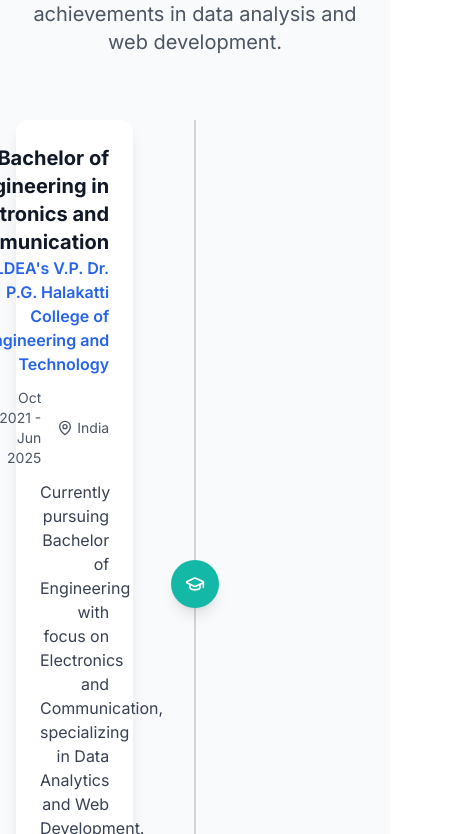
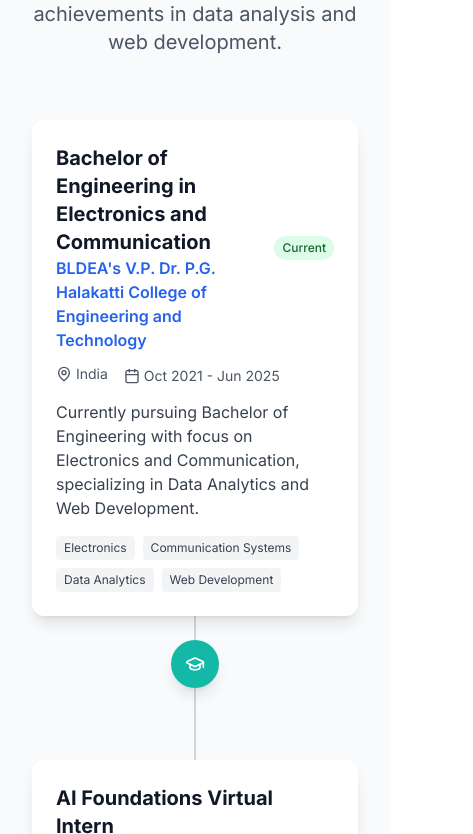
Before and after one commit to Giridhar-07/portfolio_giri, a React (Vite) app in the folder project/: page / in a window 390 px wide. Shown: the part 9050-9884 px from the top of the page, 473 px wide, since content can reach past the window. Built offline with nearby package versions, Linux system fonts and the light colour scheme; no server answers.

Commit message:
fixing the white space issue

```diff
--- a/project/src/App.tsx
+++ b/project/src/App.tsx
@@ -20,9 +20,9 @@ if (import.meta.env.DEV) {
 function App() {
   return (
     <ThemeProvider>
-      <div className="min-h-screen bg-white dark:bg-gray-900 transition-colors duration-300">
+      <div className="min-h-screen bg-white dark:bg-gray-900 transition-colors duration-300 overflow-hidden">
         <Navigation />
-        <main>
+        <main className="overflow-x-hidden w-full">
           <Hero />
           <About />
           <Skills />
--- a/project/src/components/Timeline.tsx
+++ b/project/src/components/Timeline.tsx
@@ -77,18 +77,18 @@ const Timeline: React.FC = () => {
                   initial={{ opacity: 1, x: isEven ? -50 : 50 }}
                   animate={isIntersecting ? { opacity: 1, x: 0 } : { opacity: 1, x: isEven ? -50 : 50 }}
                   transition={{ duration: 0.8, delay: index * 0.15, ease: [0.4, 0, 0.2, 1] }}
-                  className={`relative flex items-center ${isEven ? 'flex-row' : 'flex-row-reverse'}`}
+                  className={`relative flex items-center ${isEven ? 'md:flex-row' : 'md:flex-row-reverse'} flex-col`}
                 >
                   {/* Content */}
-                  <div className={`w-5/12 ${isEven ? 'pr-8 text-right' : 'pl-8 text-left'}`}>
+                  <div className={`md:w-5/12 w-full ${isEven ? 'md:pr-8 md:text-right' : 'md:pl-8 md:text-left'} text-left px-4 mb-6 md:mb-0`}>
                     <motion.div
                       whileHover={{ scale: 1.02 }}
                       transition={{ duration: 0.3 }}
                       className="bg-white dark:bg-gray-900 rounded-xl p-6 shadow-lg hover:shadow-xl transition-all duration-300 hardware-accelerated"
                     >
                       {/* Header */}
-                      <div className={`flex items-center mb-3 ${isEven ? 'flex-row-reverse' : 'flex-row'}`}>
-                        <div className={`${isEven ? 'ml-3' : 'mr-3'}`}>
+                      <div className={`flex items-center mb-3 ${isEven ? 'md:flex-row-reverse' : 'md:flex-row'} flex-row`}>
+                        <div className={`${isEven ? 'md:ml-3' : 'md:mr-3'} mr-3`}>
                           <h3 className="text-xl font-bold text-gray-900 dark:text-white transition-colors duration-300">
                             {item.title}
                           </h3>
@@ -104,8 +104,8 @@ const Timeline: React.FC = () => {
                       </div>
 
                       {/* Location and Date */}
-                      <div className={`flex items-center text-gray-600 dark:text-gray-400 text-sm mb-3 transition-colors duration-300 ${isEven ? 'flex-row-reverse' : 'flex-row'}`}>
-                        <div className={`flex items-center ${isEven ? 'ml-4' : 'mr-4'}`}>
+                      <div className={`flex flex-wrap items-center text-gray-600 dark:text-gray-400 text-sm mb-3 transition-colors duration-300 ${isEven ? 'md:flex-row-reverse' : 'md:flex-row'} flex-row`}>
+                        <div className={`flex items-center ${isEven ? 'md:ml-4' : 'md:mr-4'} mr-4 mb-1 md:mb-0`}>
                           <MapPin size={16} className="mr-1" />
                           <span>{item.location}</span>
                         </div>
@@ -124,7 +124,7 @@ const Timeline: React.FC = () => {
 
                       {/* Skills */}
                       {item.skills && (
-                        <div className={`flex flex-wrap gap-2 ${isEven ? 'justify-end' : 'justify-start'}`}>
+                        <div className={`flex flex-wrap gap-2 ${isEven ? 'md:justify-end' : 'md:justify-start'} justify-start`}>
                           {item.skills.map((skill) => (
                             <span
                               key={skill}
@@ -139,18 +139,18 @@ const Timeline: React.FC = () => {
                   </div>
 
                   {/* Icon */}
-                  <div className="absolute left-1/2 transform -translate-x-1/2 z-10">
+                  <div className="md:absolute relative md:left-1/2 md:transform md:-translate-x-1/2 z-10 mb-6 md:mb-0">
                     <motion.div
                       whileHover={{ scale: 1.1 }}
                       transition={{ duration: 0.3 }}
-                      className={`w-12 h-12 rounded-full flex items-center justify-center ${getIconColor(item.type)} shadow-lg transition-all duration-300`}
+                      className={`w-12 h-12 rounded-full flex items-center justify-center ${getIconColor(item.type)} shadow-lg transition-all duration-300 mx-auto`}
                     >
                       <Icon size={20} />
                     </motion.div>
                   </div>
 
                   {/* Spacer */}
-                  <div className="w-5/12"></div>
+                  <div className="md:w-5/12 hidden md:block"></div>
                 </motion.div>
               );
             })}
--- a/project/src/index.css
+++ b/project/src/index.css
@@ -2,15 +2,20 @@
 @tailwind components;
 @tailwind utilities;
 
-/* Global smooth scrolling */
-html {
+/* Global smooth scrolling and overflow control */
+html, body {
   scroll-behavior: smooth;
+  overflow-x: hidden;
+  width: 100%;
+  max-width: 100vw;
+  position: relative;
 }
 
 /* Optimize all transitions for performance */
 * {
   transition-property: transform, opacity, background-color, border-color, color, fill, stroke, box-shadow;
   transition-timing-function: cubic-bezier(0.4, 0, 0.2, 1);
+  box-sizing: border-box;
 }
 
 /* Hardware acceleration for better performance */
```
